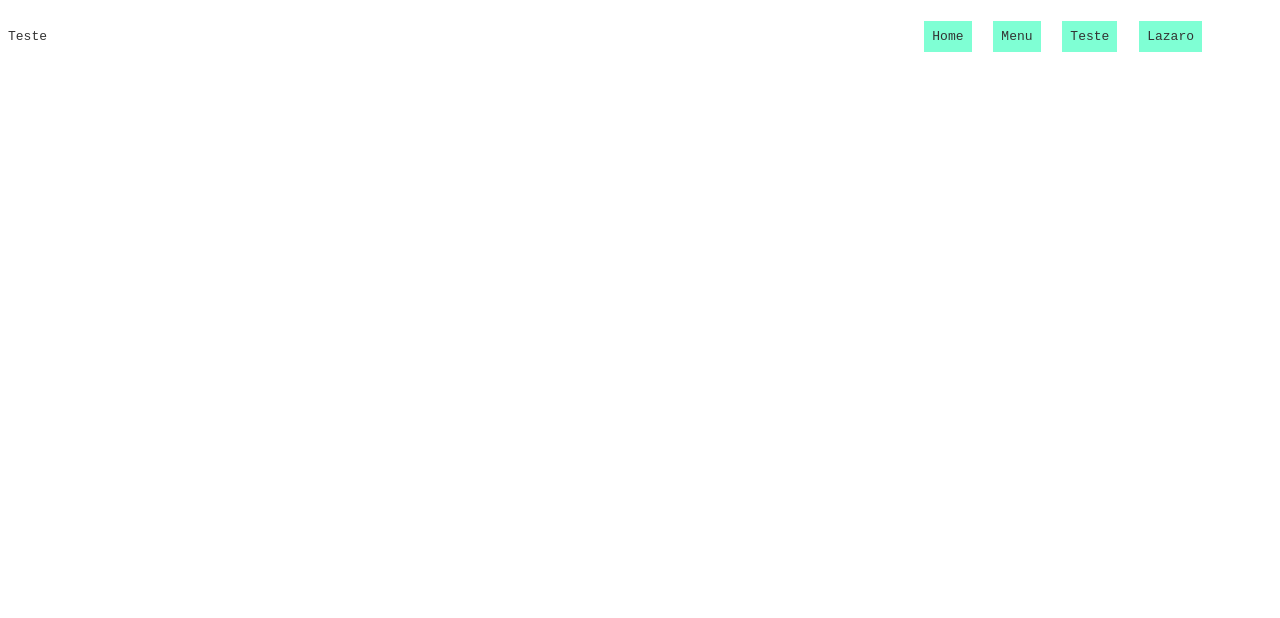
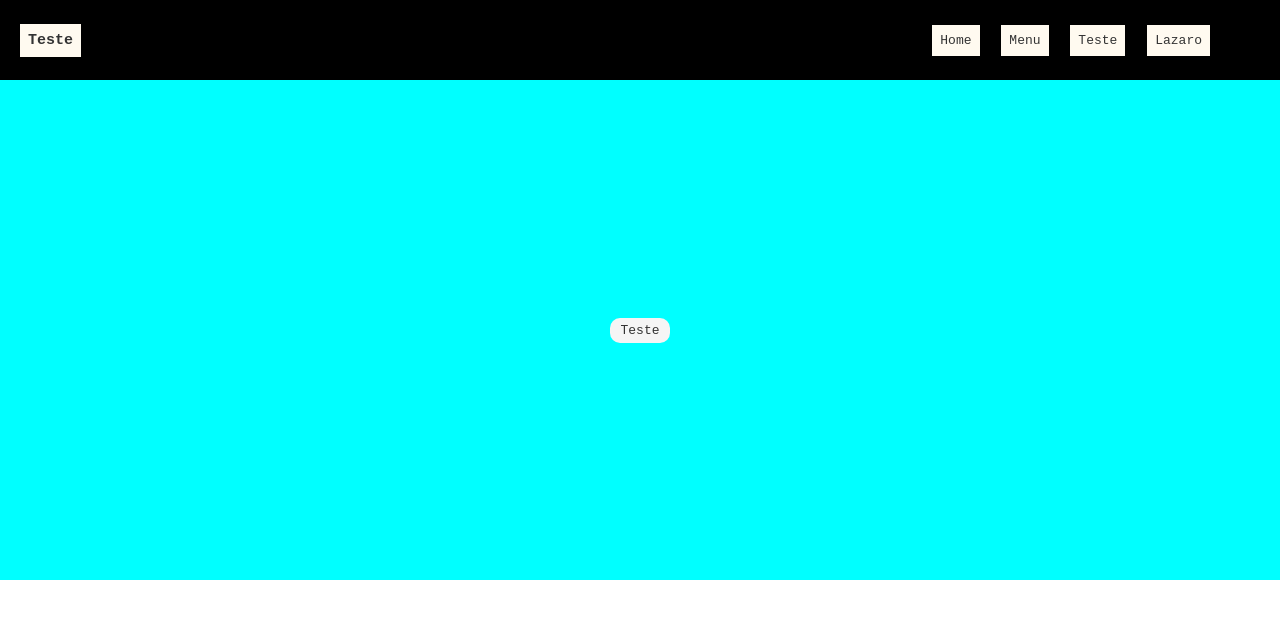
Before and after one commit to TeuzimMG/html5study, a plain HTML site: page index.html in a window 1280 px wide. Drawn offline with Linux system fonts and the light colour scheme.

Commit message:
Update Main

```diff
--- a/index.html
+++ b/index.html
@@ -5,7 +5,7 @@
        <meta http-equiv='X-UA-Compatible' content='IE=edge'>
        <title>Page Title</title>
        <meta name='viewport' content='width=device-width, initial-scale=1'>
-       <link rel='stylesheet' type='text/css' media='screen' href='/styles/style_home.css'>
+       <link rel='stylesheet' type='text/css' media='screen' href='/html5study/styles/style_home.css'>
        <!-- <link rel="stylesheet" href="https://maxcdn.bootstrapcdn.com/bootstrap/4.5.2/css/bootstrap.min.css">
        <script src="https://ajax.googleapis.com/ajax/libs/jquery/3.5.1/jquery.min.js"></script>
        <script src="https://cdnjs.cloudflare.com/ajax/libs/popper.js/1.16.0/umd/popper.min.js"></script>
@@ -14,7 +14,7 @@
 <body>
        <header>
               <nav>
-                     <span class="Title-1">Teste</span>
+                     <span class="title-1">Teste</span>
                      <ul>
                             <li>Home</li>
                             <li>Menu</li>
@@ -23,5 +23,10 @@
                      </ul>
               </nav>
        </header>
+       <div class='center-init'>
+              <div class='box-init'>
+                     <span>Teste</span>
+              </div>
+       </div>
 </body>
 </html>
--- a/styles/style_home.css
+++ b/styles/style_home.css
@@ -2,11 +2,12 @@
 body {
 	font-family: monospace;
 	color: #333;
+	margin: 0px;
 }
 nav li{
 	list-style: none;
 	display: inline-block;
-	background-color: aquamarine;
+	background-color: floralwhite;
 	padding: 8px;
 	margin-left: 14px;
 }
@@ -16,8 +17,26 @@ nav ul{
 nav{
 	display: flex;
 	align-items: center;
+	background-color: black;
+	height: 80px;
 	justify-content: space-between;
 }
-nav h1{
-	padding: 10px;
+.title-1{
+	font-size: 15px;
+	margin-left: 20px;
+	font-weight: 700;
+	padding: 8px;
+	background-color: floralwhite;
 }
+.center-init{
+	background-color: aqua;
+	display:flex;
+	height: 500px;
+	align-items: center;
+	justify-content: center;
+}
+.box-init{
+	padding: 5px 10px 5px 10px;
+	border-radius: 10px;
+	background-color: whitesmoke;
+}
```
